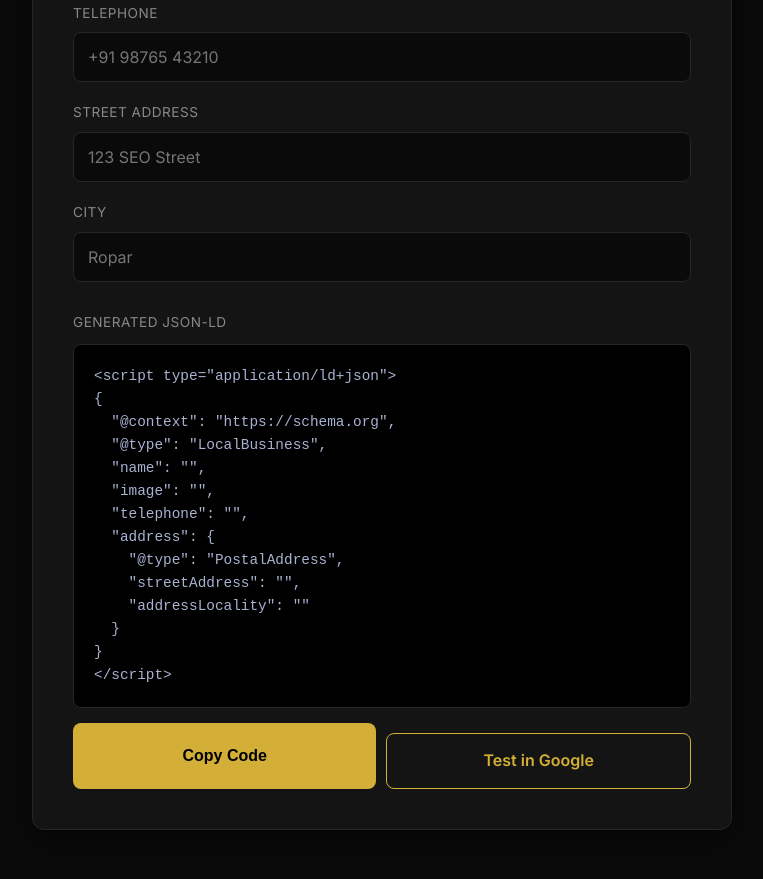
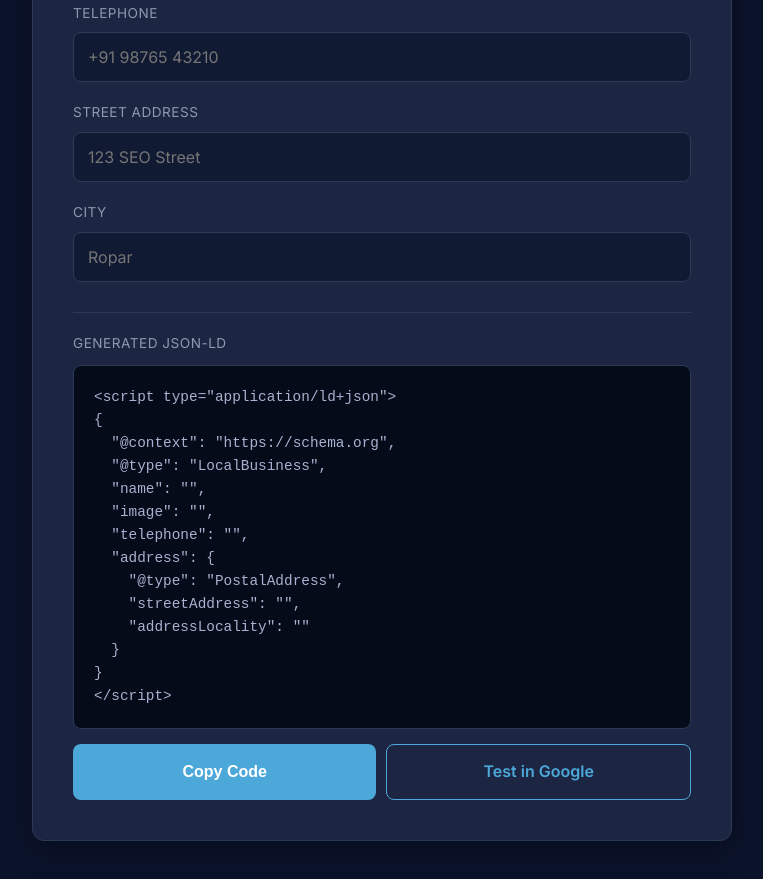
Before and after one commit to keshav38020/local-seo-toolkit, a plain HTML site: page index.html in a window 1280 px wide. Shown: the part 738-1617 px from the top of the page, without its empty margins (258-1021 px from the left). Drawn offline with nearby package versions, Linux system fonts and the light colour scheme.

Commit message:
Update style.css

```diff
--- a/style.css
+++ b/style.css
@@ -1,11 +1,12 @@
 :root {
-    --bg: #0a0a0a;
-    --surface: #141414;
-    --text: #f0f0f0;
-    --text-muted: #888888;
-    --accent: #d4af37; /* Quiet Luxury Gold */
-    --border: #262626;
-    --border-focus: #404040;
+    /* Premium Light Navy Blue Palette */
+    --bg: #0B132B;          /* Deep Navy Background */
+    --surface: #1C2541;     /* Lighter Navy for Cards */
+    --text: #F0F4F8;        /* Crisp Ice White */
+    --text-muted: #8D99AE;  /* Muted Blue-Gray for labels */
+    --accent: #4DA8DA;      /* Vibrant Light Blue Accent */
+    --border: #2B3A55;      /* Subtle Navy Border */
+    --border-focus: #4A6FA5;/* Highlighted Border */
 }
 
 * {
@@ -56,7 +57,7 @@ header p {
     border: 1px solid var(--border);
     border-radius: 12px;
     padding: 40px;
-    box-shadow: 0 10px 30px rgba(0,0,0,0.5);
+    box-shadow: 0 10px 30px rgba(0,0,0,0.3);
 }
 
 .card h3 {
@@ -86,7 +87,7 @@ label {
 
 input, select, textarea {
     width: 100%;
-    background: var(--bg);
+    background: rgba(11, 19, 43, 0.6); /* Slightly transparent dark navy */
     border: 1px solid var(--border);
     color: var(--text);
     padding: 14px;
@@ -99,11 +100,12 @@ input, select, textarea {
 input:focus, select:focus, textarea:focus {
     outline: none;
     border-color: var(--accent);
+    box-shadow: 0 0 0 3px rgba(77, 168, 218, 0.15); /* Soft blue glow */
 }
 
 .btn {
     background: var(--accent);
-    color: #000;
+    color: #ffffff;
     border: none;
     padding: 14px 24px;
     border-radius: 8px;
@@ -111,11 +113,11 @@ input:focus, select:focus, textarea:focus {
     font-size: 1rem;
     cursor: pointer;
     width: 100%;
-    transition: transform 0.2s ease, opacity 0.2s ease;
+    transition: transform 0.2s ease, background-color 0.2s ease;
 }
 
 .btn:hover {
-    opacity: 0.9;
+    background: #3A86FF; /* Slightly deeper blue on hover */
     transform: translateY(-2px);
 }
 
@@ -123,27 +125,29 @@ input:focus, select:focus, textarea:focus {
     background: transparent;
     color: var(--accent);
     border: 1px solid var(--accent);
-    margin-top: 10px;
+    margin-top: 0;
 }
 
 .btn-secondary:hover {
-    background: var(--accent);
-    color: #000;
+    background: rgba(77, 168, 218, 0.1);
+    color: var(--accent);
 }
 
 .output-container {
     margin-top: 30px;
+    padding-top: 20px;
+    border-top: 1px solid var(--border);
 }
 
 pre {
-    background: #000;
+    background: #060B19; /* Very dark navy/black for the code block */
     border: 1px solid var(--border);
     padding: 20px;
     border-radius: 8px;
     overflow-x: auto;
     font-family: monospace;
     font-size: 0.9rem;
-    color: #a8b2d1;
+    color: #A8B2D1;
     white-space: pre-wrap;
     word-wrap: break-word;
 }
```
